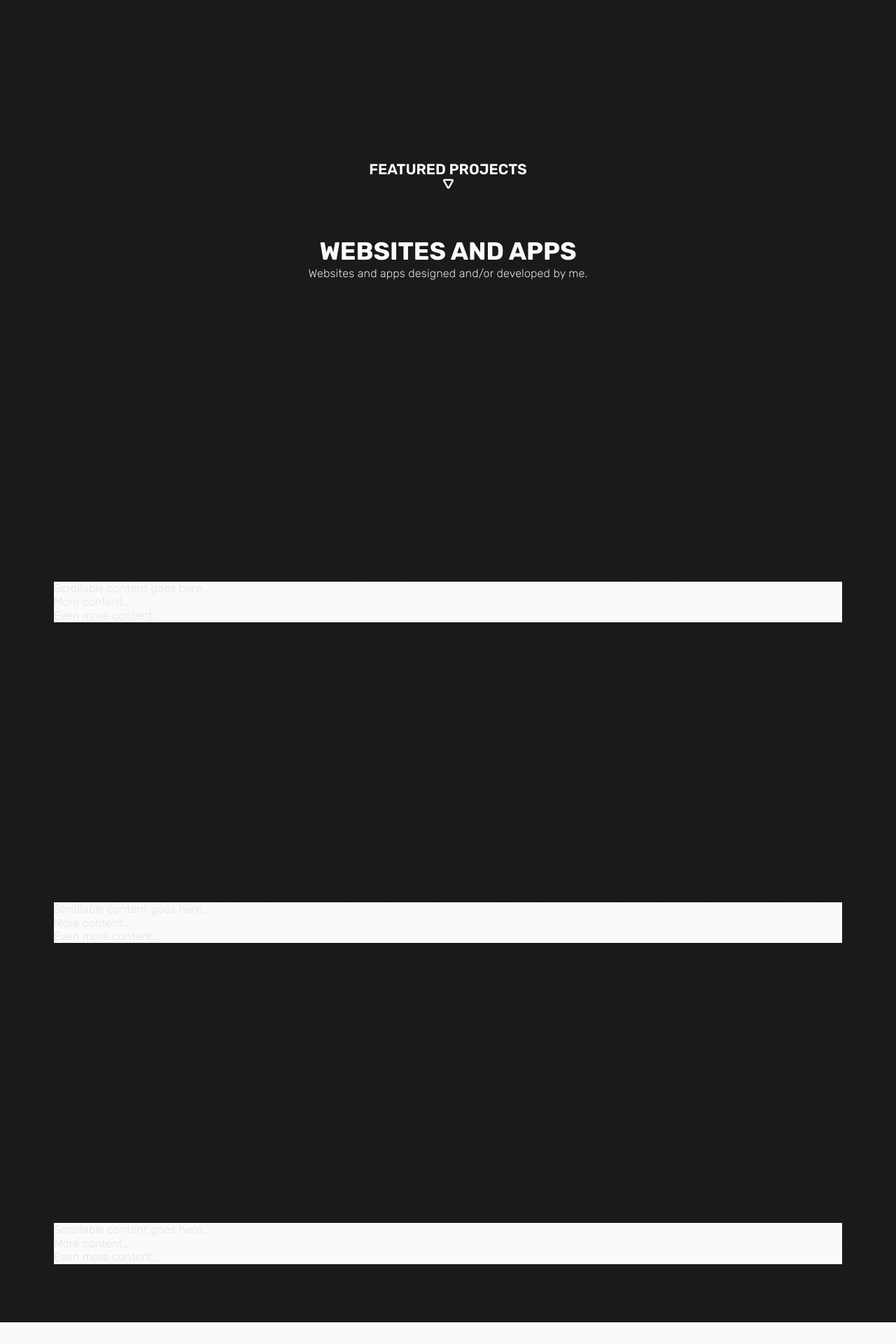
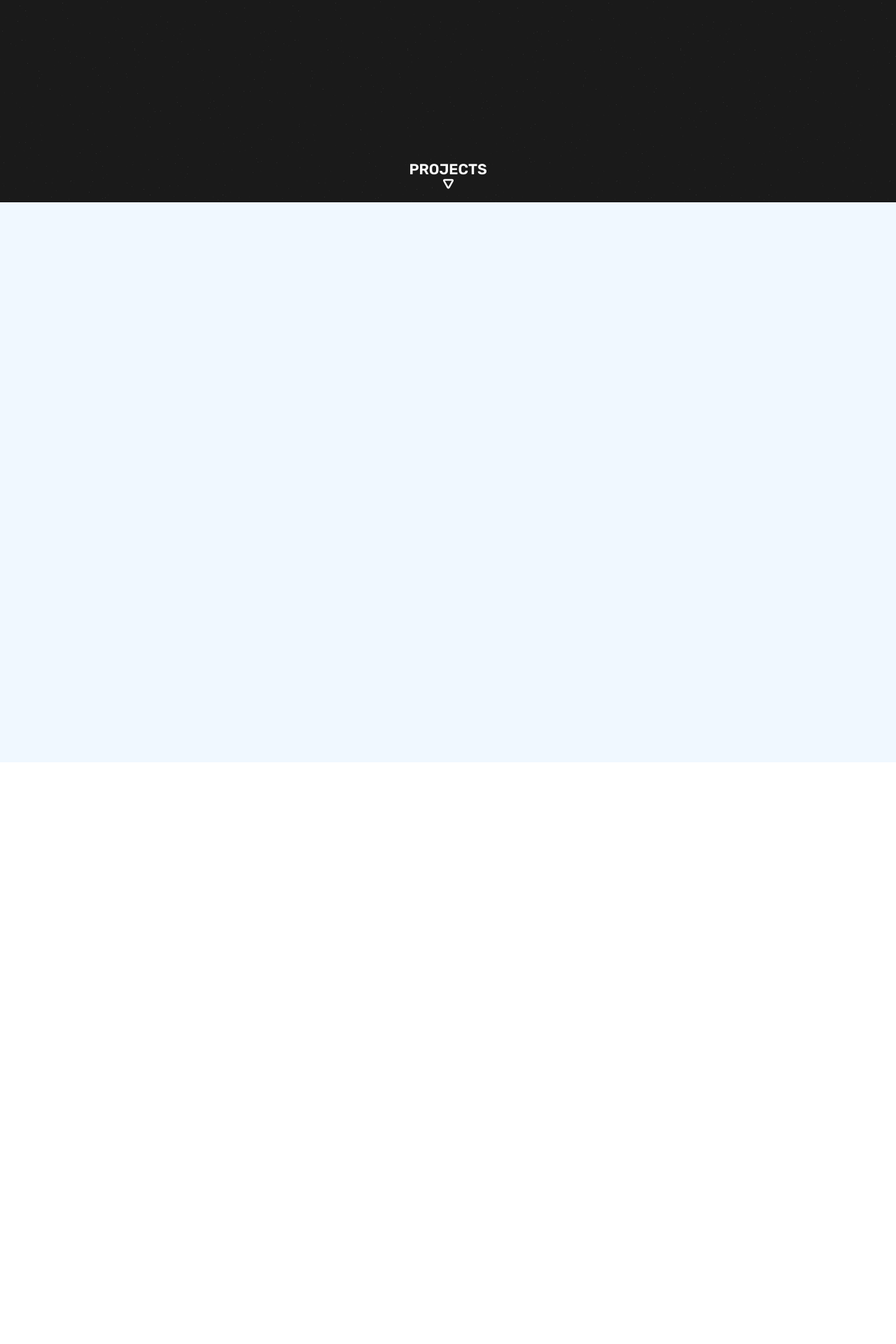
Before and after one commit to KiichiKatsu/Portfolio-Website, a React (Create React App) app in the folder portfolio/: page / in a window 1280 px wide. Shown: the part 511-2431 px from the top of the page at 70% size. After the commit the page ends 1600 px from the top, so only its background shows below. Built offline with nearby package versions, Linux system fonts and the light colour scheme.

Commit message:
Revert "Added Skeleton for Projects Section"
This reverts commit 0f03fa3f002ee0db1a28b6dfe6f873323dcd201a.

```diff
--- a/portfolio/src/App.js
+++ b/portfolio/src/App.js
@@ -5,7 +5,6 @@ import './Styles/Style.css';
 import Projects from './Components/Projects.js';
 import TopNav from './Components/TopNav.js';
 import ContactButtons from './Components/ContactButtons.js';
-import About from './Components/About.js';
 
 function App() {
   return (
@@ -29,12 +28,11 @@ function App() {
       </div>
 
       <div className="scrollIndicator">
-        <h2>FEATURED PROJECTS</h2>
+        <h2>PROJECTS</h2>
         <img src={arrowDown} alt=""/>
       </div>
 
       <Projects />
-      <About />
     </div>
   );
 }
--- a/portfolio/src/Components/About.js
+++ /dev/null
@@ -1,10 +0,0 @@
-import '../Styles/Style.css';
-
-function About() {
-  return (
-    <section id="AboutSec">
-    </section>
-  );
-}
-
-export default About;
--- a/portfolio/src/Components/Projects.js
+++ b/portfolio/src/Components/Projects.js
@@ -1,60 +1,9 @@
 import '../Styles/Style.css';
 
-import React, { useEffect, useRef, useState } from 'react';
-
 function Projects() {
-  const textRef = useRef(null);
-  const sectionRef = useRef(null);
-
-  const [sticky, setSticky] = useState(false);
-  const [atCenter, setAtCenter] = useState(false);
-
-  useEffect(() => {
-    const handleScroll = () => {
-      const top = sectionRef.current.getBoundingClientRect().top;
-      const bottom = sectionRef.current.getBoundingClientRect().bottom;
-      const viewportHeight = window.innerHeight;
-
-      if (top <= viewportHeight && bottom >= viewportHeight ) {
-        setSticky(true);
-        setAtCenter(true);
-      } else {
-        setSticky(false);
-        setAtCenter(false);
-      }
-    };
-
-    window.addEventListener('scroll', handleScroll);
-
-    return () => {
-      window.removeEventListener('scroll', handleScroll);
-    };
-  }, []);
-
   return (
-    <section id="ProjectSection" ref={sectionRef}>
-      <div className={`sticky-text ${sticky ? 'sticky' : ''} ${atCenter ? 'center' : ''}`} ref={textRef}>
-          <h1>WEBSITES AND APPS</h1>
-          <p>Websites and apps designed and/or developed by me.</p>
-      </div>
-      <div className="Projects">
-        <div>
-          <p>Scrollable content goes here...</p>
-          <p>More content...</p>
-          <p>Even more content...</p>
-        </div>
-        <div>
-          <p>Scrollable content goes here...</p>
-          <p>More content...</p>
-          <p>Even more content...</p>
-        </div>
-        <div>
-          <p>Scrollable content goes here...</p>
-          <p>More content...</p>
-          <p>Even more content...</p>
-        </div>
-      </div>
-    </section>
+    <div id="ProjectContainer">
+    </div>
   );
 }
 
--- a/portfolio/src/Components/TopNav.js
+++ b/portfolio/src/Components/TopNav.js
@@ -12,7 +12,7 @@ function TopNav() {
           <img className="StatusIndicator" alt=""/>
           <h5>AVAILABLE</h5>
         </div>
-        <button>
+        <button className="btn-aboutme">
           <img src={btnIcon} alt=""/>
           <h5>ABOUT ME</h5>
         </button>
--- a/portfolio/src/Styles/Style.css
+++ b/portfolio/src/Styles/Style.css
@@ -46,14 +46,13 @@ p, h1, h2, h3, h4, h5, h6 { overflow-wrap: break-word; }
 
   background-image: url(../Assets/Noise\ &\ Texture.svg);
   background-repeat: repeat;
-  scroll-behavior: smooth;
 }
 
 button{
   display: flex;
   align-items: center;
   justify-content:center;
-  padding: 6px 12px 6px 7px;
+  padding: 4px 12px 4px 8px;
 
   border-style: solid;
   border-color: var(--white);
@@ -138,57 +137,17 @@ button > img {
   align-items: center;
 
   height: 10vh;
-  background-color: var(--primary);
+}
+/*---------------------------- PROJECTS ----------------------------*/
+#ProjectContainer {
+  background-color: aliceblue;
+  width: 100vw;
+  height: 100vh;
+
+  padding-top: 100px;
 }
 
-/*---------------------------- PROJECTS ----------------------------*/
-#ProjectSection {
-  height: 200vh;
-  position: relative;
-  padding: 10vh 1vw;
-}
-
-.sticky-text {
-  position: sticky;
-  top: 50%;
-  transform: translateY(-50%);
-
-  display: flex;
-  flex-direction: column;
-
-  width: 100%;
-  padding: 0vh 10vw;
-  align-items: center;
-
-  z-index: -1;
-  text-align: center;
-}
-
-/* .sticky-text.sticky {
-  position: sticky;
-  top: 50%;
-}
-
-.sticky-text.center {
-  position: fixed;
-  top: 50%;
-} */
-
-.content {
-  position: relative;
-  z-index: 1; /* Ensure content scrolls over the background text */
-  padding: 20px;
-}
-
-.Projects > div {
-  margin: 50vh 5vw;
-  background-color: #FAFAFA;
-}
 /*----------------------------- ABOUT -----------------------------*/
-#AboutSec {
-  height: 100vh;
-  background-color: var(--white);
-}
 
 /* Large phones */
 @media only screen and (min-width: 640px) {}
```
